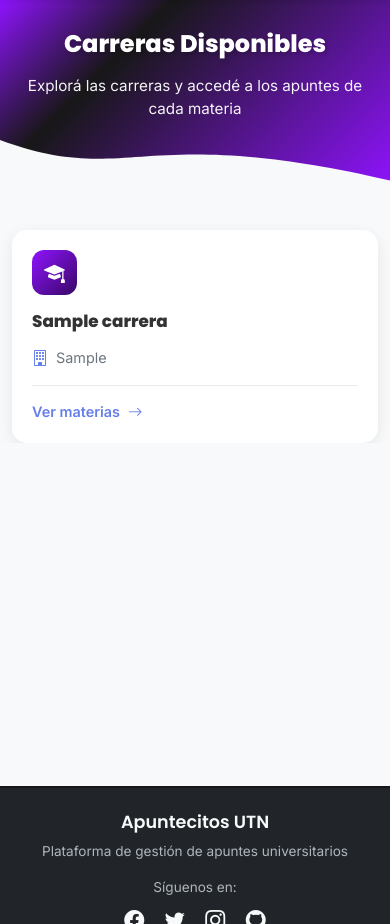
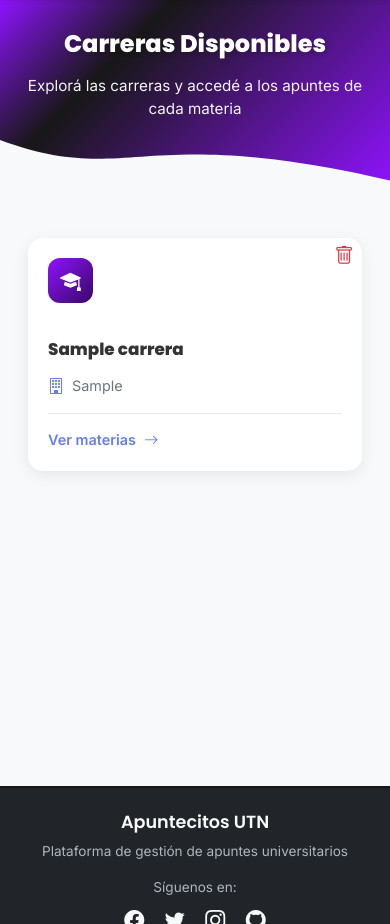
Before and after one commit to colochampre/django_apuntes, a Django app: page /carreras/ in a window 390 px wide. Shown: the part 68-992 px from the top of the page. Run offline with Django 5.2, Linux system fonts and the light colour scheme; a user stored in the database is signed in; tables that the repository leaves empty hold one stand-in row (values such as "Sample post"); one stand-in notice (Sample message) is shown.

Commit message:
Eliminar carreras

```diff
--- a/apuntes/gestion_carreras/urls.py
+++ b/apuntes/gestion_carreras/urls.py
@@ -1,8 +1,9 @@
 from django.urls import path
-from .views import lista_carreras
+from .views import lista_carreras, eliminar_carrera
 
 app_name = 'gestion_carreras'
 
 urlpatterns = [
     path('', lista_carreras, name='lista_carreras'),
+    path('eliminar/<int:carrera_id>/', eliminar_carrera, name='eliminar_carrera'),
 ]
--- a/apuntes/gestion_carreras/views.py
+++ b/apuntes/gestion_carreras/views.py
@@ -1,4 +1,6 @@
-from django.shortcuts import render
+from django.shortcuts import render, redirect, get_object_or_404
+from django.contrib.auth.decorators import login_required
+from django.contrib import messages
 from .models import Carrera
 
 def lista_carreras(request):
@@ -7,3 +9,26 @@ def lista_carreras(request):
     """
     carreras = Carrera.objects.all().order_by('nombre')  # Obtiene las carreras de la base de datos ordenadas por nombre
     return render(request, 'gestion_carreras/lista_carreras.html', {'carreras': carreras})  # Envía la lista de carreras al template
+
+@login_required
+def eliminar_carrera(request, carrera_id):
+    """
+    Elimina una carrera específica. Solo accesible para usuarios staff o superusuarios.
+    """
+    # Verificar que el usuario tenga permisos de administrador
+    if not (request.user.is_staff or request.user.is_superuser):
+        messages.error(request, 'No tienes permisos para eliminar carreras.')
+        return redirect('gestion_carreras:lista_carreras')
+
+    # Obtener la carrera o devolver 404 si no existe
+    carrera = get_object_or_404(Carrera, id=carrera_id)
+    nombre_carrera = carrera.nombre
+    universidad = carrera.universidad
+
+    # Eliminar la carrera
+    carrera.delete()
+
+    # Mensaje de éxito
+    messages.success(request, f'La carrera "{nombre_carrera}" ({universidad}) ha sido eliminada exitosamente.')
+
+    return redirect('gestion_carreras:lista_carreras')
--- a/apuntes/static/css/carreras.css
+++ b/apuntes/static/css/carreras.css
@@ -27,6 +27,12 @@
     min-height: 60vh;
 }
 
+/* Card Wrapper */
+.carrera-card-wrapper {
+    position: relative;
+    height: 100%;
+}
+
 /* Card Link */
 .carrera-card-link {
     text-decoration: none;
@@ -43,7 +49,7 @@
     height: 100%;
     display: flex;
     flex-direction: column;
-    box-shadow: 0 4px 15px rgba(0, 0, 0, 0.08);
+    box-shadow: 0 4px 16px rgba(0, 0, 0, 0.08);
     transition: all 0.3s ease;
     border: 2px solid transparent;
     position: relative;
@@ -52,8 +58,13 @@
 
 .carrera-card:hover {
     transform: translateY(-8px);
-    box-shadow: 0 12px 30px rgba(102, 126, 234, 0.25);
+    box-shadow: 0 8px 16px rgba(102, 126, 234, 0.25);
     border-color: var(--primary-color);
+}
+
+/* Card Header */
+.carrera-card-header {
+    margin-bottom: 20px;
 }
 
 /* Card Icon */
@@ -65,7 +76,6 @@
     display: flex;
     align-items: center;
     justify-content: center;
-    margin-bottom: 20px;
     transition: all 0.3s ease;
 }
 
@@ -76,6 +86,43 @@
 .carrera-card-icon i {
     font-size: 1.8rem;
     color: white;
+}
+
+/* Delete Button */
+.btn-delete-carrera {
+    position: absolute;
+    top: 0;
+    right: 0;
+    background: transparent;
+    border: none;
+    color: #dc3545;
+    font-size: 1.2rem;
+    padding: 8px;
+    cursor: pointer;
+    border-radius: 8px;
+    transition: all 0.3s ease;
+    display: flex;
+    align-items: center;
+    justify-content: center;
+    width: 36px;
+    height: 36px;
+    opacity: 0;
+    text-decoration: none;
+}
+
+.carrera-card-wrapper:hover .btn-delete-carrera {
+    opacity: 1;
+    transform: translateX(-8px);
+}
+
+.btn-delete-carrera:hover {
+    background-color: #dc3545;
+    color: white;
+    transform: scale(1.1);
+}
+
+.btn-delete-carrera:active {
+    transform: scale(0.95);
 }
 
 /* Card Body */
@@ -181,6 +228,14 @@
 
     .carrera-card {
         padding: 20px;
+    }
+
+    .btn-delete-carrera {
+        opacity: 1;
+    }
+
+    .carrera-card-wrapper:hover .btn-delete-carrera {
+        transform: translateY(0);
     }
 
     .carrera-nombre {
--- /dev/null
+++ b/apuntes/static/js/base.js
@@ -0,0 +1,10 @@
+document.addEventListener('DOMContentLoaded', function () {
+    const toasts = document.querySelectorAll('.toast');
+    toasts.forEach(function (toastElement) {
+        // Auto-hide after 5 seconds
+        setTimeout(function () {
+            const bsToast = bootstrap.Toast.getOrCreateInstance(toastElement);
+            bsToast.hide();
+        }, 5000);
+    });
+});
--- /dev/null
+++ b/apuntes/static/js/carreras.js
@@ -0,0 +1,18 @@
+document.addEventListener('DOMContentLoaded', function() {
+    // Prevenir que el clic en el botón de eliminar active el enlace de la tarjeta
+    const deleteLinks = document.querySelectorAll('.btn-delete-carrera');
+
+    deleteLinks.forEach(link => {
+        link.addEventListener('click', function(e) {
+            e.stopPropagation(); // Evita que se active el enlace de la tarjeta
+
+            const carreraNombre = this.dataset.carreraNombre;
+
+            // Confirmar eliminación
+            if (!confirm(`¿Estás seguro de que deseas eliminar la carrera "${carreraNombre}"?\n\nEsta acción no se puede deshacer.`)) {
+                e.preventDefault(); // Solo previene la navegación si el usuario cancela
+            }
+            // Si el usuario confirma, el enlace navegará normalmente a la URL de eliminación
+        });
+    });
+});
--- a/apuntes/templates/base.html
+++ b/apuntes/templates/base.html
@@ -89,6 +89,23 @@
         </div>
     </nav>
 
+    <!-- Messages Toast Container -->
+    {% if messages %}
+    <div class="toast-container position-fixed top-0 p-3" style="z-index: 9999;">
+        {% for message in messages %}
+        <div class="toast show align-items-center alert-{{ message.tags }} border-0" role="alert" aria-live="assertive" aria-atomic="true">
+            <div class="d-flex">
+                <div class="toast-body">
+                    <i class="bi bi-{% if message.tags == 'success' %}check-circle{% elif message.tags == 'error' or message.tags == 'danger' %}exclamation-circle{% elif message.tags == 'warning' %}exclamation-triangle{% else %}info-circle{% endif %} me-2"></i>
+                    {{ message }}
+                </div>
+                <button type="button" class="btn-close btn-close-white me-2 m-auto" data-bs-dismiss="toast" aria-label="Close"></button>
+            </div>
+        </div>
+        {% endfor %}
+    </div>
+    {% endif %}
+
     <main>
         <div class="base-main-content">
             {% block content %}{% endblock %}
@@ -135,6 +152,8 @@
     <script src="https://cdn.jsdelivr.net/npm/bootstrap@5.3.8/dist/js/bootstrap.bundle.min.js"
         integrity="sha384-FKyoEForCGlyvwx9Hj09JcYn3nv7wiPVlz7YYwJrWVcXK/BmnVDxM+D2scQbITxI"
         crossorigin="anonymous"></script>
+    <!-- Auto-dismiss toasts -->
+    <script src="{% static 'js/base.js' %}"></script>
 </body>
 
 </html>
--- a/apuntes/templates/gestion_carreras/lista_carreras.html
+++ b/apuntes/templates/gestion_carreras/lista_carreras.html
@@ -23,15 +23,18 @@
 
 <!-- Carreras Grid Section -->
 <section class="carreras-section">
-    <div class="container pt-2">
+    <div class="container">
         {% if carreras %}
-        <div class="row g-4">
+        <div class="row g-4 p-3">
             {% for carrera in carreras %}
             <div class="col-12 col-sm-6 col-lg-4 col-xl-3">
+                <div class="carrera-card-wrapper">
                     <a href="{% url 'gestion_materias:materias_por_carrera' carrera.id %}" class="carrera-card-link">
                         <div class="carrera-card">
+                            <div class="carrera-card-header">
                                 <div class="carrera-card-icon">
                                     <i class="bi bi-mortarboard-fill"></i>
+                                </div>
                             </div>
                             <div class="carrera-card-body">
                                 <h3 class="carrera-nombre">{{ carrera.nombre }}</h3>
@@ -47,12 +50,18 @@
                             </div>
                         </div>
                     </a>
+                    {% if user.is_staff or user.is_superuser %}
+                    <a href="{% url 'gestion_carreras:eliminar_carrera' carrera.id %}" class="btn-delete-carrera" data-carrera-nombre="{{ carrera.nombre }}" title="Eliminar carrera">
+                        <i class="bi bi-trash"></i>
+                    </a>
+                    {% endif %}
+                </div>
             </div>
             {% endfor %}
         </div>
         {% else %}
         <div class="row">
-            <div class="col-12">
+            <div class="col-12 py-3">
                 <div class="empty-state">
                     <i class="bi bi-inbox empty-icon"></i>
                     <h3 class="empty-title">No hay carreras disponibles</h3>
@@ -64,3 +73,5 @@
     </div>
 </section>
 {% endblock %}
+
+{% block otros_js %}<script src="{% static 'js/carreras.js' %}"></script>{% endblock %}
```
Also changed, not shown: apuntes/static/css/base.css (+74 -0 lines). Lines whose indentation alone changed are shown as unchanged.
